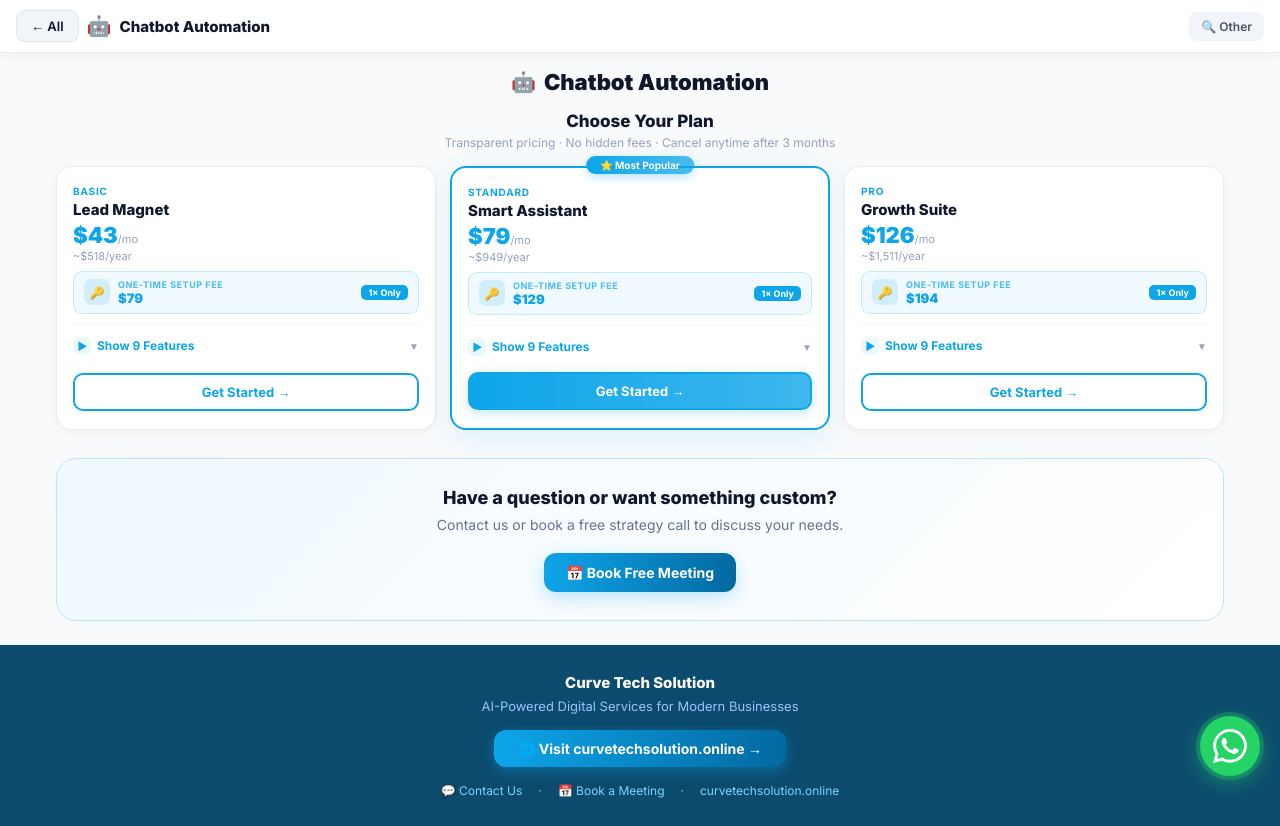
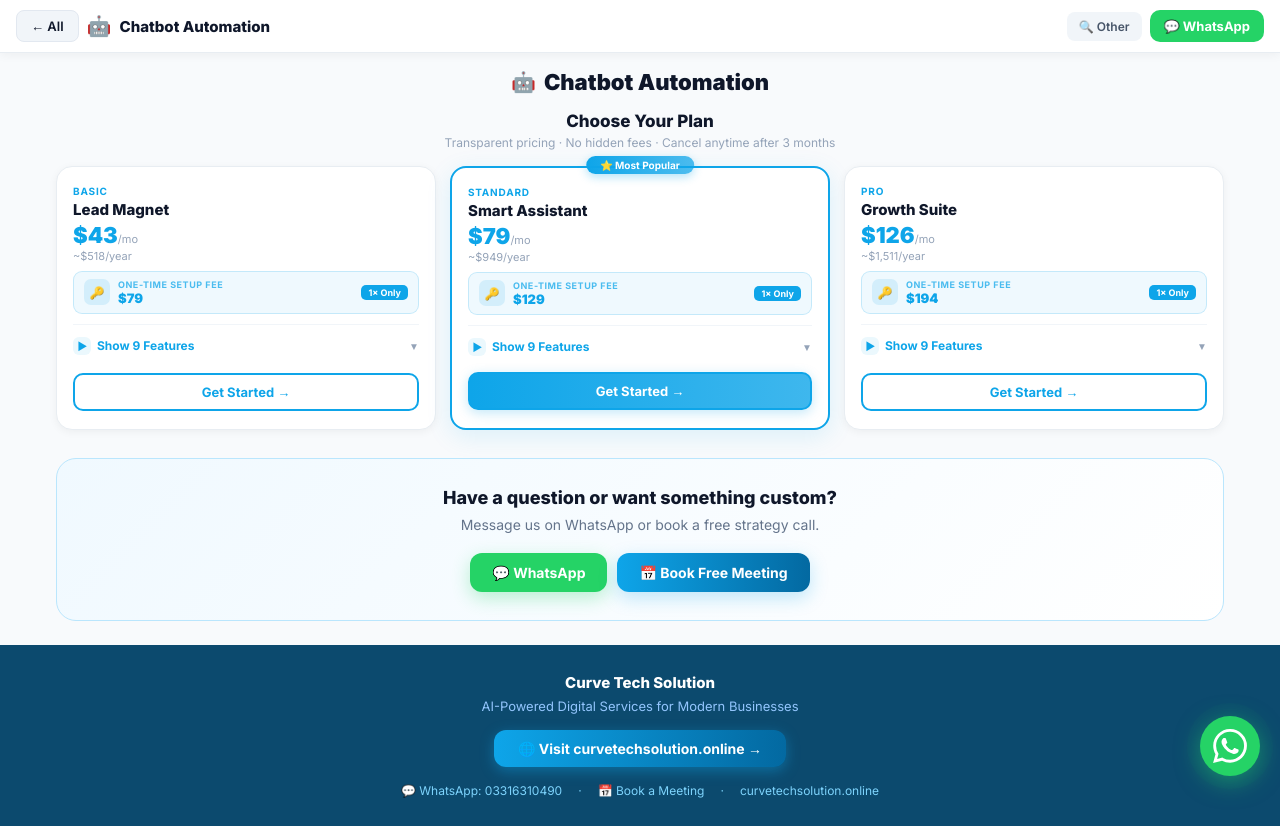
Before and after one commit to curvetechsolution/international-packages, a React (Vite) app: page / in a window 1280 px wide. Both pictures are taken after a click on the button 218 px from the left and 276 px from the top of the page. Built offline with nearby package versions, Linux system fonts and the light colour scheme.

Commit message:
Update WhatsApp link and pricing display

```diff
--- a/src/App.tsx
+++ b/src/App.tsx
@@ -2,8 +2,9 @@
 import { createPortal } from "react-dom";
 
 const CALENDLY = "https://calendly.com/curvetechsolution/book-a-meeting";
+const WA_NO = "923316310490";
 const SITE = "https://curvetechsolution.online";
-const waLink = (msg = "") => `javascript:alert('Contact us for WhatsApp details')`;
+const waLink = (msg = "") => `https://wa.me/${WA_NO}${msg ? `?text=${encodeURIComponent(msg)}` : ""}`;
 const fmtUSD = n => `$${Number(n).toLocaleString()}`;
 
 // ── Supabase Config ───────────────────────────────────────────────
@@ -777,7 +778,7 @@
   const [tab, setTab] = useState("service");
   const [domainAddon, setDomainAddon] = useState(false);
   const basePrice = parseInt(pkg.price.replace(/[^0-9]/g, ""), 10) || 0;
-  const displayPrice = "Rs. " + (basePrice + (domainAddon ? 10000 : 0)).toLocaleString();
+  const displayPrice = "$" + (basePrice + (domainAddon ? 36 : 0)).toLocaleString();
   return (
     <div className="pkg-card" style={{ border:pkg.featured?`2px solid ${color}`:"1.5px solid #e8edf2", boxShadow:pkg.featured?`0 8px 32px ${color}20`:"0 2px 10px rgba(0,0,0,.05)" }}
       onMouseEnter={e=>{e.currentTarget.style.boxShadow=`0 14px 36px ${color}22`;}}
@@ -1500,7 +1501,7 @@
     packages:[
       { name:"Basic Caller", tier:"Basic", price:"$65", per:"/mo", setup:"$72", setupNote:"One-Time Setup Fee", year:"~$777/year", features:["AI outbound calling setup","500 calls per month","Lead follow-up automation","Call outcome logging","Gmail summary per call","n8n workflow included"] },
       { name:"Smart Caller", tier:"Standard", featured:true, price:"$108", per:"/mo", setup:"$126", setupNote:"One-Time Setup Fee", year:"~$1,295/year", features:["Everything in Basic","1,500 calls per month","Inbound + outbound calling","Appointment booking via call","CRM / Sheets integration","Call transcript logging"] },
-      { name:"Enterprise Caller", tier:"Pro", price:"$180", per:"/mo", setup:"Rs. 55,000", setupNote:"One-Time Setup Fee", year:"~$2,158/year", features:["Everything in Standard","Unlimited calls","Multi-language support","WhatsApp + Call combined flow","A/B script testing","Monthly performance report"] },
+      { name:"Enterprise Caller", tier:"Pro", price:"$180", per:"/mo", setup:"$198", setupNote:"One-Time Setup Fee", year:"~$2,158/year", features:["Everything in Standard","Unlimited calls","Multi-language support","WhatsApp + Call combined flow","A/B script testing","Monthly performance report"] },
     ]},
   { id:"leadgen", icon:"🎯", label:"Lead Generation", tagline:"Targeted lead lists and B2B outreach", desc:"Verified leads via data scraping, LinkedIn outreach, cold email, and WhatsApp campaigns.", type:"leadgen",
     packages:[
@@ -1522,7 +1523,7 @@
           🌐 Visit curvetechsolution.online →
         </a>
         <div className="footer-links">
-          <a href="javascript:void(0)" style={{ cursor:"pointer" }}>💬 Contact Us</a>
+          <a href={waLink()} target="_blank" rel="noopener noreferrer">💬 WhatsApp: 03316310490</a>
           <span>·</span>
           <a href={CALENDLY} target="_blank" rel="noopener noreferrer">📅 Book a Meeting</a>
           <span>·</span>
@@ -1549,6 +1550,7 @@
         <span style={{ fontSize:20 }}>{svc.icon}</span>
         <span className="detail-nav-title">{svc.label}</span>
         <button onClick={()=>setShowOthers(!showOthers)} style={{ background:showOthers?color:"#f1f5f9", color:showOthers?"#fff":"#475569", border:"none", borderRadius:8, padding:"7px 12px", cursor:"pointer", fontSize:12, fontWeight:600, flexShrink:0, transition:"all .2s" }}>🔍 Other</button>
+        <a href={waLink()} target="_blank" rel="noopener noreferrer" style={{ background:"#25d366", color:"#fff", borderRadius:10, padding:"8px 14px", fontWeight:700, fontSize:13, textDecoration:"none", flexShrink:0 }}>💬 WhatsApp</a>
       </div>
       {showOthers && (
         <div style={{ background:"#fff", borderBottom:"1px solid #e8edf2", padding:"12px 16px", boxShadow:"0 4px 16px rgba(0,0,0,.06)" }}>
@@ -1592,8 +1594,9 @@
         </div>
         <div style={{ background:`linear-gradient(135deg,${B.p},#fff)`, border:`1.5px solid ${B.mid}`, borderRadius:20, padding:"28px 20px", textAlign:"center", marginTop:24 }}>
           <h3 style={{ fontSize:18, fontWeight:800, color:"#0f172a", marginBottom:8 }}>Have a question or want something custom?</h3>
-          <p style={{ color:"#64748b", fontSize:14, maxWidth:420, margin:"0 auto 20px" }}>Contact us or book a free strategy call to discuss your needs.</p>
+          <p style={{ color:"#64748b", fontSize:14, maxWidth:420, margin:"0 auto 20px" }}>Message us on WhatsApp or book a free strategy call.</p>
           <div className="cta-btns">
+            <a href={waLink()} target="_blank" rel="noopener noreferrer" className="cta-btn-wa">💬 WhatsApp</a>
             <a href={CALENDLY} target="_blank" rel="noopener noreferrer" className="cta-btn-cal">📅 Book Free Meeting</a>
           </div>
         </div>
@@ -1687,7 +1690,7 @@
             <div className="cta-block">
               <p>Want a custom package? Talk to us — we respond fast.</p>
               <div className="cta-btns">
-                <a href="javascript:void(0)" className="cta-btn-wa" style={{cursor:"pointer"}}>💬 Contact Us</a>
+                <a href={waLink()} target="_blank" rel="noopener noreferrer" className="cta-btn-wa">💬 WhatsApp: 03316310490 </a>
                 <a href={CALENDLY} target="_blank" rel="noopener noreferrer" className="cta-btn-cal">📅 Book Free Meeting</a>
               </div>
             </div>
@@ -1695,7 +1698,9 @@
         </div>
         <Footer />
       </div>
-      {/* Floating WhatsApp button removed */}
+      <a href={waLink()} target="_blank" rel="noopener noreferrer" className="wa-float" title="Chat on WhatsApp">
+        <svg viewBox="0 0 24 24" xmlns="http://www.w3.org/2000/svg"><path d="M17.472 14.382c-.297-.149-1.758-.867-2.03-.967-.273-.099-.471-.148-.67.15-.197.297-.767.966-.94 1.164-.173.199-.347.223-.644.075-.297-.15-1.255-.463-2.39-1.475-.883-.788-1.48-1.761-1.653-2.059-.173-.297-.018-.458.13-.606.134-.133.298-.347.446-.52.149-.174.198-.298.298-.497.099-.198.05-.371-.025-.52-.075-.149-.669-1.612-.916-2.207-.242-.579-.487-.5-.669-.51-.173-.008-.371-.01-.57-.01-.198 0-.52.074-.792.372-.272.297-1.04 1.016-1.04 2.479 0 1.462 1.065 2.875 1.213 3.074.149.198 2.096 3.2 5.077 4.487.709.306 1.262.489 1.694.625.712.227 1.36.195 1.871.118.571-.085 1.758-.719 2.006-1.413.248-.694.248-1.289.173-1.413-.074-.124-.272-.198-.57-.347m-5.421 7.403h-.004a9.87 9.87 0 01-5.031-1.378l-.361-.214-3.741.982.998-3.648-.235-.374a9.86 9.86 0 01-1.51-5.26c.001-5.45 4.436-9.884 9.888-9.884 2.64 0 5.122 1.03 6.988 2.898a9.825 9.825 0 012.893 6.994c-.003 5.45-4.437 9.884-9.885 9.884m8.413-18.297A11.815 11.815 0 0012.05 0C5.495 0 .16 5.335.157 11.892c0 2.096.547 4.142 1.588 5.945L.057 24l6.305-1.654a11.882 11.882 0 005.683 1.448h.005c6.554 0 11.89-5.335 11.893-11.893a11.821 11.821 0 00-3.48-8.413z"/></svg>
+      </a>
     </>
   );
 }
```
